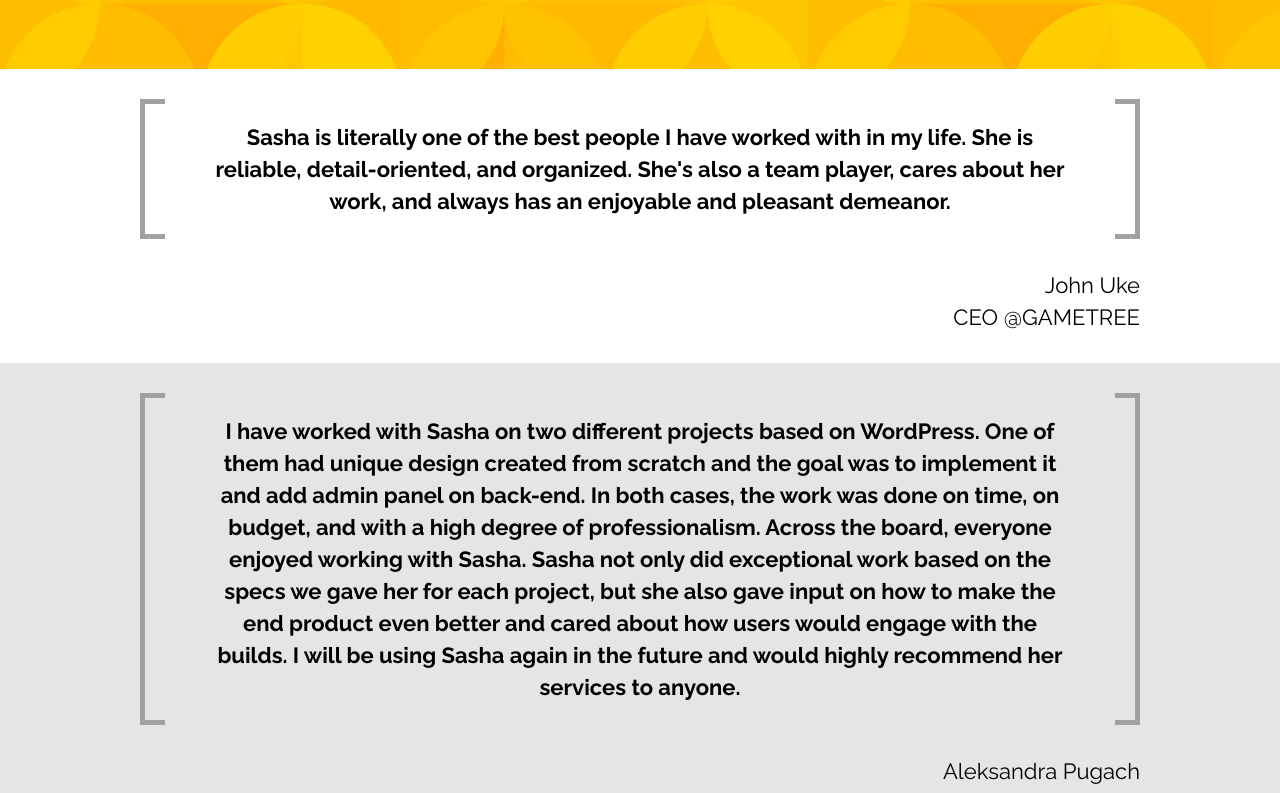
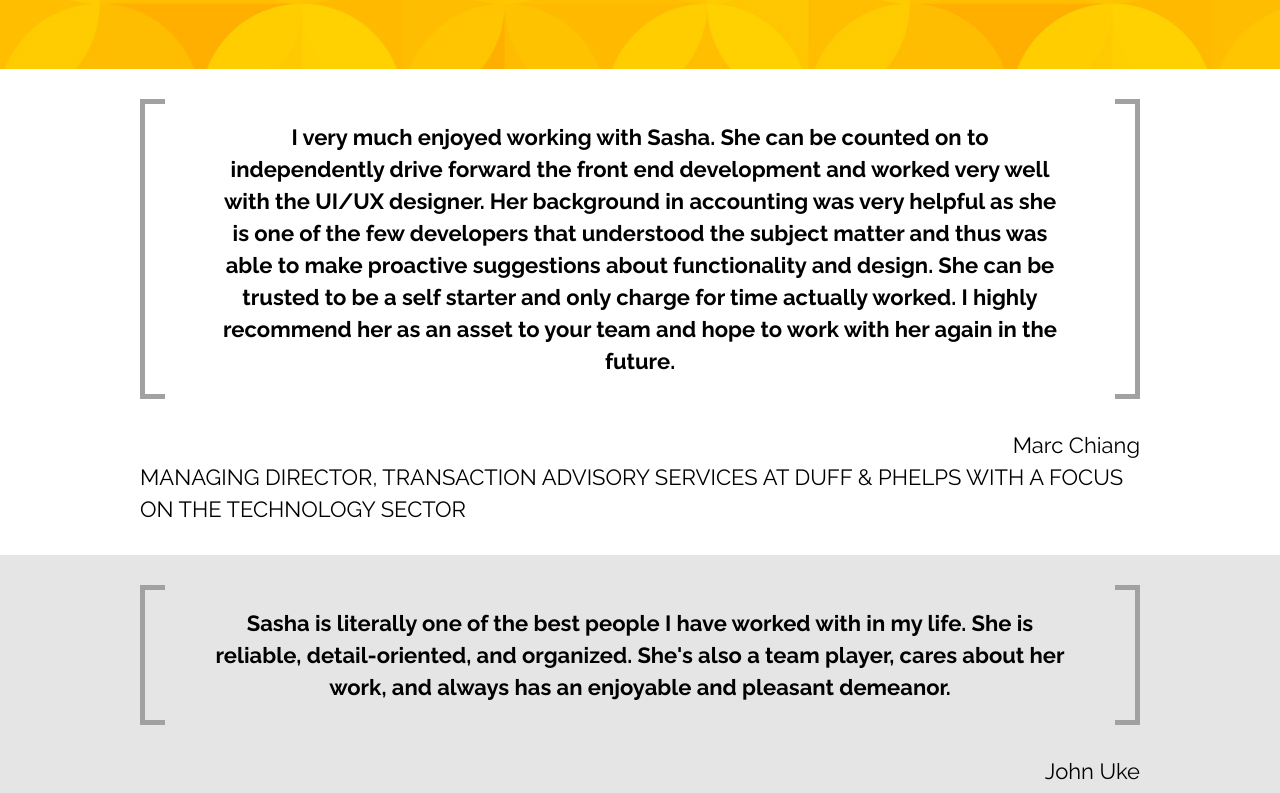
Before and after one commit to matveychuk/matveychuk.github.io, a React (Create React App) app: page /testimonials in a window 1280 px wide. Shown: the part 420-1213 px from the top of the page. Built offline with nearby package versions, Linux system fonts and the light colour scheme.

Commit message:
more testimonials and some corrections

```diff
--- a/src/components/about/About.js
+++ b/src/components/about/About.js
@@ -56,7 +56,7 @@ const About = () => {
           <Styles.RightBorder color="#a1a1a1" />
         </Styles.CentralPart>
         <Description>
-          A unique combination of programming and finance skills allows my
+          A unique combination of programming and finance skills allow my
           clients to develop financial applications many times faster
         </Description>
       </BioSection>
--- a/src/components/portfolio/Project.js
+++ b/src/components/portfolio/Project.js
@@ -21,7 +21,7 @@ const projects = {
     url: "",
     comment: "",
     description:
-      "This project is related with accounting data analisys and building different reports based on that data. Initial data can be imported from standard accounting systems like QuickBooks or downloaded manually. Additional or adjusting entries can be made by user at any place through workflow.\n\nFor building tables and reports React-Table library was used. Server-side sorting and pagination were added via manual settings. Drilldown and multilevel extending rows help user to understand deeply nested data.\n\nDashboards are build with rich text editor Quill and drag-and-drop functionality for graphycs.\n\nDifferent types of charts and pivot tables are build with PlotlyJs library.\n\nDeep knowledge of accounting let me understand the tasks perfectly and help other team members to implement them."
+      "This project was related to accounting data analysis and building different reports based on that data. Initial data can be imported from standard accounting systems like QuickBooks or downloaded manually. Additional or adjusting entries can be made by user at any place through workflow.\n\nFor building tables and reports React-Table library was used. Server-side sorting and pagination were added via manual settings. Drilldown and multilevel extending rows help user to understand deeply nested data.\n\nDashboards are build with rich text editor Quill and drag-and-drop functionality for graphycs.\n\nDifferent types of charts and pivot tables are build with PlotlyJs library.\n\nDeep knowledge of accounting let me understand the tasks perfectly and help other team members to implement them."
   },
   gametree: {
     image: gametree,
--- a/src/components/testimonials/Testimonials.js
+++ b/src/components/testimonials/Testimonials.js
@@ -3,6 +3,12 @@ import React from "react";
 import * as Styles from "../common/atoms";
 import { Testimonial } from "../common";
 const testimonials = [
+  {
+    text:
+      "I very much enjoyed working with Sasha. She can be counted on to independently drive forward the front end development and worked very well with the UI/UX designer. Her background in accounting was very helpful as she is one of the few developers that understood the subject matter and thus was able to make proactive suggestions about functionality and design. She can be trusted to be a self starter and only charge for time actually worked. I highly recommend her as an asset to your team and hope to work with her again in the future.",
+    author: "Marc Chiang",
+    company: "Managing Director, Transaction Advisory Services at Duff & Phelps with a focus on the technology sector"
+  },
   {
     text:
       "Sasha is literally one of the best people I have worked with in my life. She is reliable, detail-oriented, and organized. She's also a team player, cares about her work, and always has an enjoyable and pleasant demeanor.",
```
